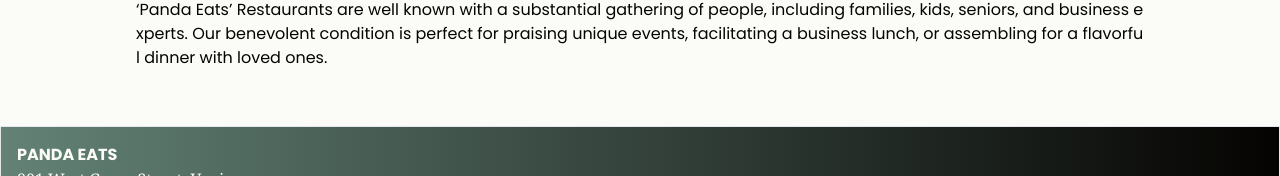
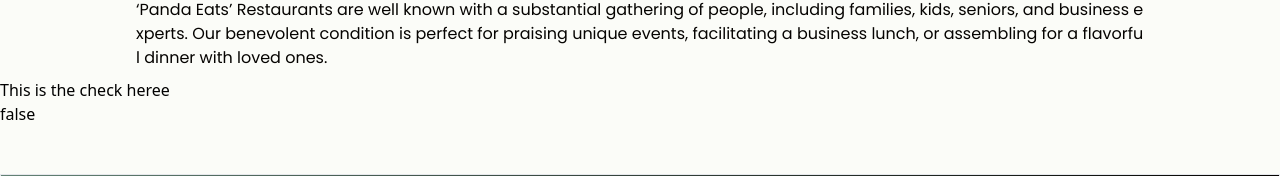
Before and after one commit to Shoetan/Panda-eats, a React (Vite) app: page / in a window 1280 px wide. Shown: the part 2006-2182 px from the top of the page. Built offline with nearby package versions, Linux system fonts and the light colour scheme.

Commit message:
implemented the reducer to keep state for modal

```diff
--- a/src/App.jsx
+++ b/src/App.jsx
@@ -4,6 +4,7 @@
 import HowItWorks from "./components/HowItWorks"
 import Footer from "./components/Footer"
 import MenuContainer from "./components/MenuContainer"
+import Checkout from "./components/Checkout"
 
 
 function App () {
@@ -17,6 +18,7 @@
         <HowItWorks/>
         <MenuContainer/>
         <About/>
+        <Checkout/>
         <Footer/>
 
    </div>
--- a/src/components/Checkout.jsx
+++ b/src/components/Checkout.jsx
@@ -1,11 +1,17 @@
+import { useSelector } from "react-redux";
+
+
 
 const Checkout = () => {
 
-
+        //get the current value of the state from the store
+    const isOpen = useSelector((state) => state.checkout.value)
 
     return (
+
         <div>
-            This is the Checkout page
+            <h2>This is the check heree</h2>
+            {isOpen}
         </div>
      );
 }
--- a/src/features/checkout/checkoutSlice.js
+++ b/src/features/checkout/checkoutSlice.js
@@ -17,7 +17,7 @@
 
         state.value = !state.value
       }
-
+        //rewrite the reducers so I can have one reducer to change the state to true and another state to false or just use the same reducer
     }
 
 })
```
Also changed, not shown: src/components/Header.jsx (+4 -3 lines).
